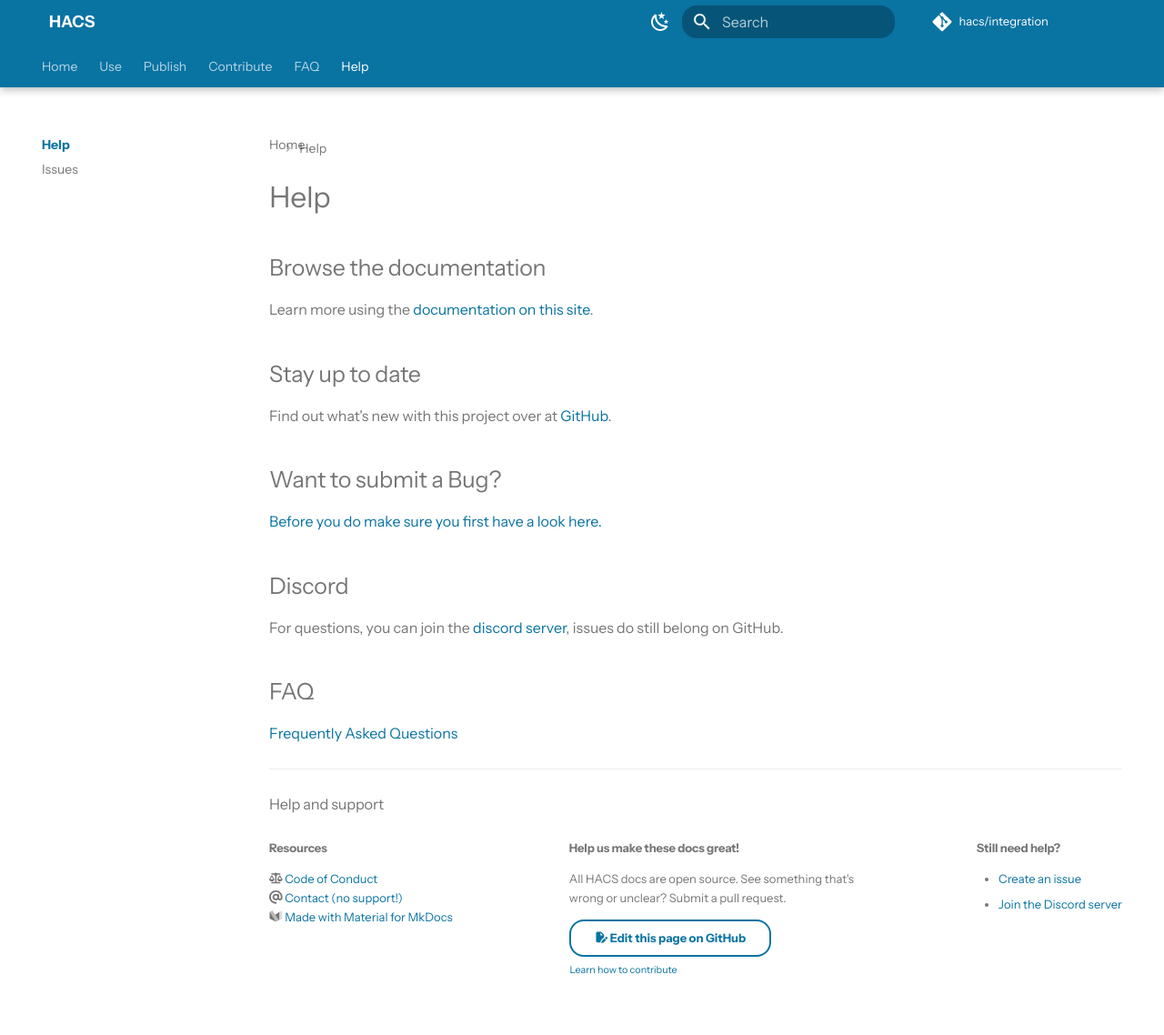
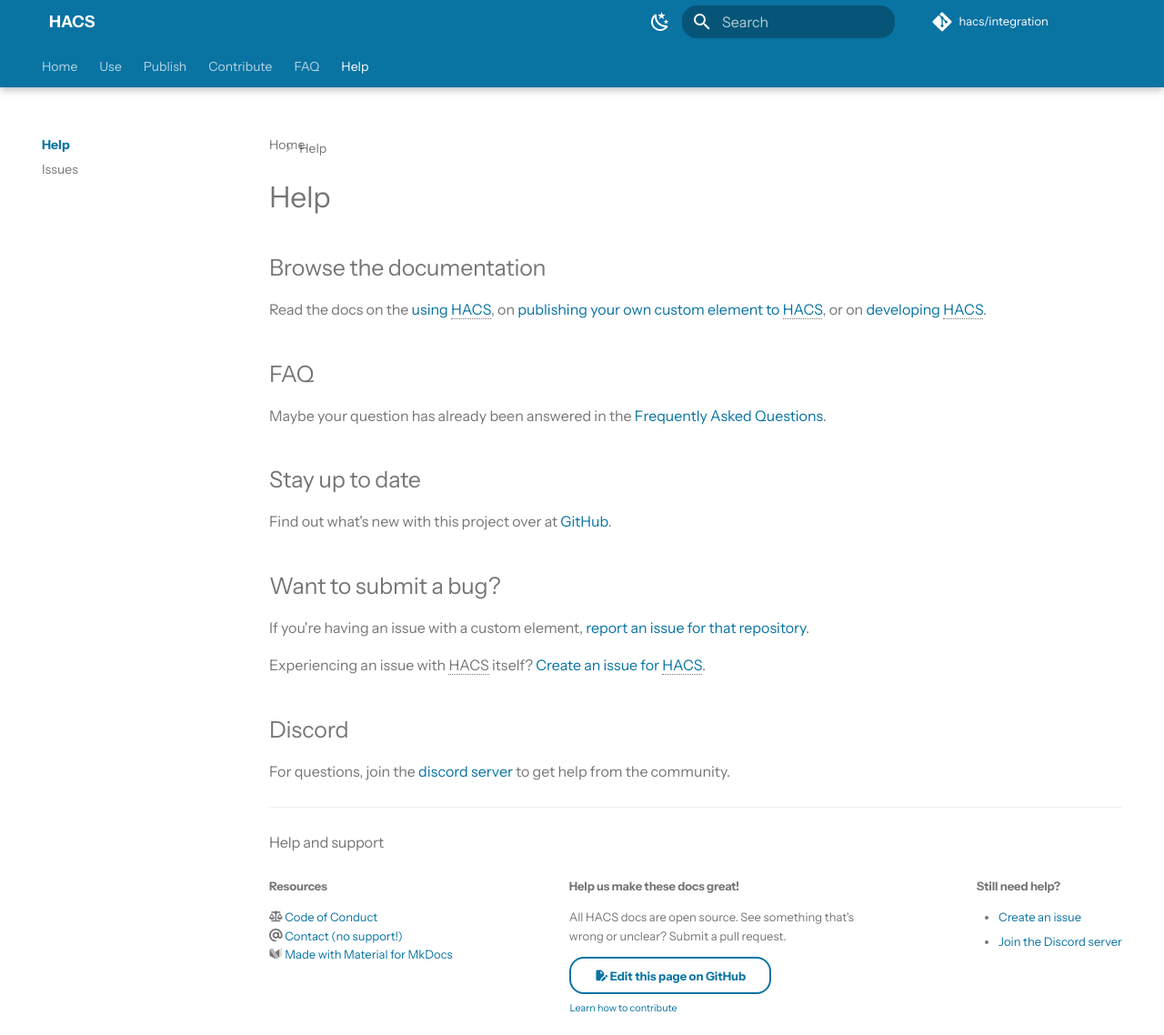
Before and after one commit to hacs/documentation, an MkDocs documentation site: the page built from source/docs/help/index.md, in a window 1280 px wide and 1138 px high. Shown: the whole window at 91% size. Built offline with MkDocs 1.6.1 and Material for MkDocs 9.7.7, drawn with Linux system fonts in a browser that asks for light colours; some web fonts are replaced; plug-ins that fetch from the network failed and are left out; comment, search, counter and statistics services are not loaded.

Commit message:
rephrase help page (#554)
* rephrase help page

* Fix links

* Update source/docs/help/index.md

* Update source/docs/help/index.md

```diff
--- a/source/docs/help/index.md
+++ b/source/docs/help/index.md
@@ -5,20 +5,22 @@ description: "Help"
 
 ## Browse the documentation
 
-Learn more using the [documentation on this site](/index.md).
+Read the docs on the [using HACS](/docs/use/index.md), on [publishing your own custom element to HACS](/docs/publish/index.md), or on [developing HACS](/docs/contribute/index.md).
+
+## FAQ
+
+Maybe your question has already been answered in the [Frequently Asked Questions](/docs/faq/index.md).
 
 ## Stay up to date
 
 Find out what's new with this project over at [GitHub](https://github.com/hacs).
 
-## Want to submit a Bug?
+## Want to submit a bug?
 
-[Before you do make sure you first have a look here.](/docs/help/issues.md)
+If you're having an issue with a custom element, [report an issue for that repository](/docs/use/repositories/dashboard.md/#reporting-an-issue-with-a-repository).
+
+Experiencing an issue with HACS itself? [Create an issue for HACS](/docs/help/issues.md).
 
 ## Discord
 
-For questions, you can join the [discord server](https://discord.gg/apgchf8), issues do still belong on GitHub.
-
-## FAQ
-
-[Frequently Asked Questions](/docs/faq/index.md)
+For questions, join the [discord server](https://discord.gg/apgchf8) to get help from the community.
```
